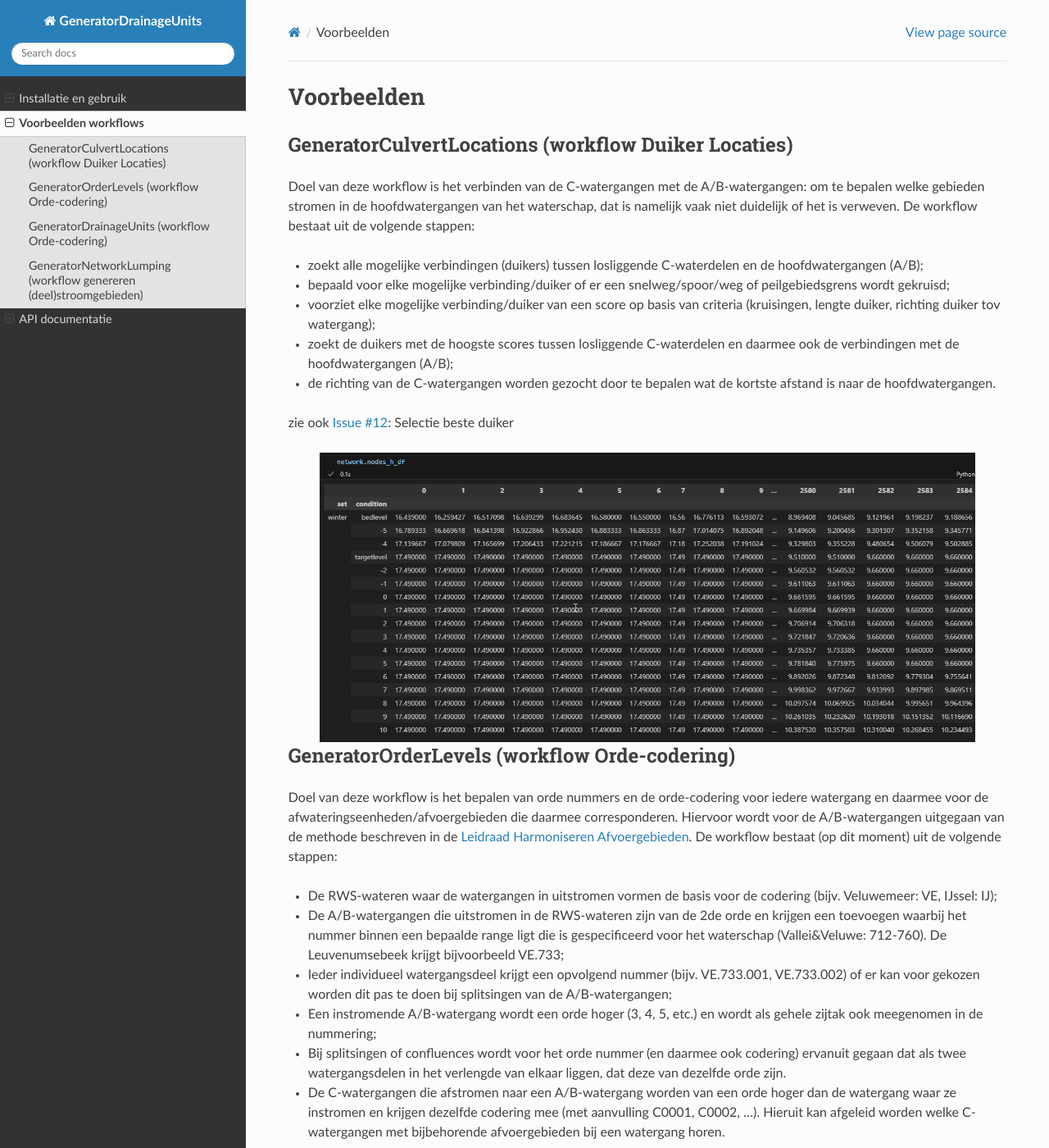
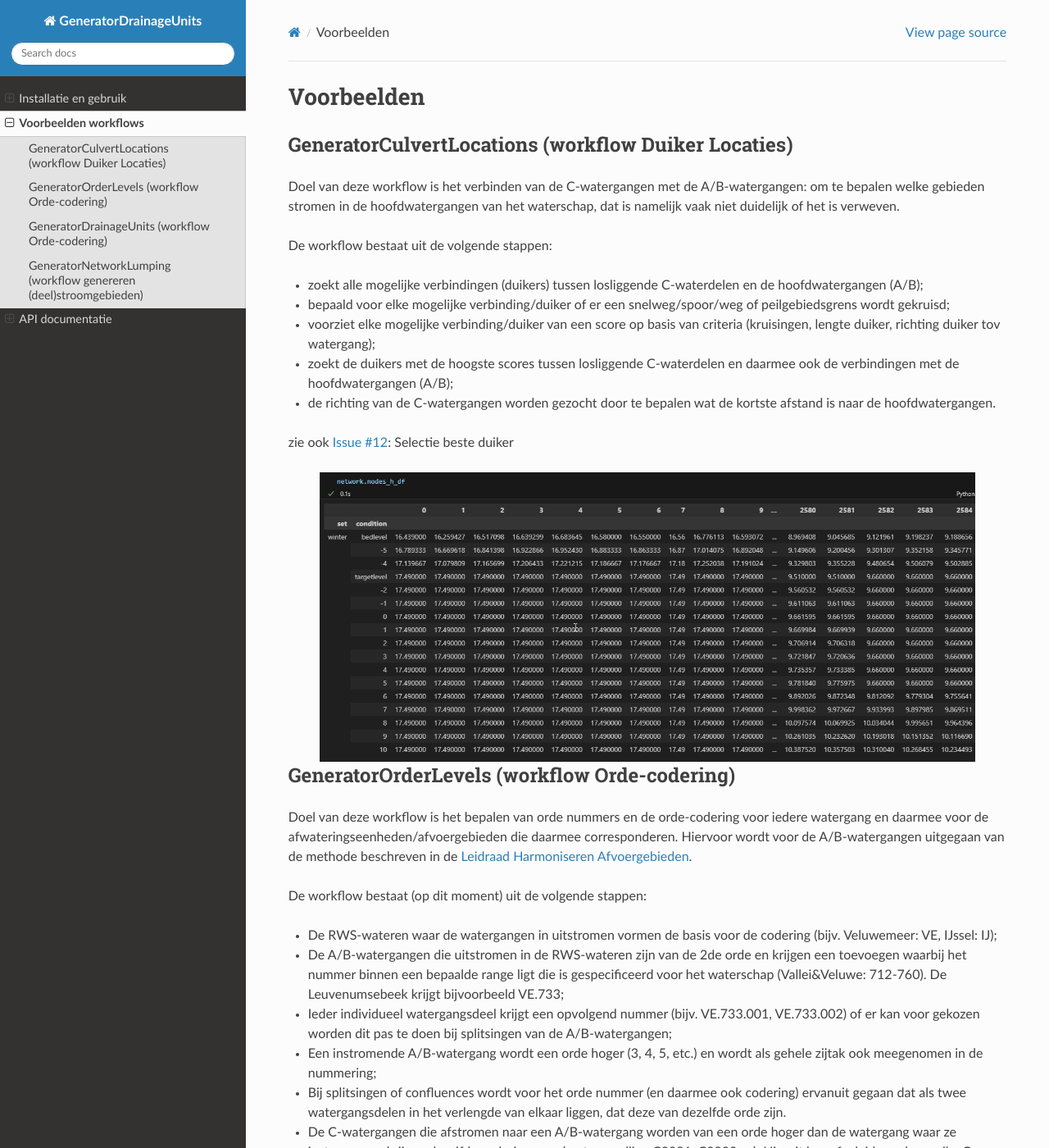
Before and after one commit to Sweco-NL/damo_afvoergebiedaanvoergebied, a Sphinx documentation site: the page built from docs/some_examples.rst, in a window 1280 px wide and 1400 px high. Shown: the whole window at 82% size. Built offline with Sphinx 7.4.7 and the Read the Docs theme 3.1.0, drawn with Linux system fonts in a browser that asks for light colours; some of the changed text lies outside the part shown.

```diff
--- a/docs/some_examples.rst
+++ b/docs/some_examples.rst
@@ -4,6 +4,7 @@ Voorbeelden
 GeneratorCulvertLocations (workflow Duiker Locaties)
 ^^^^^^^^^^^^^^^^^^^^^^^^^^^^
 Doel van deze workflow is het verbinden van de C-watergangen met de A/B-watergangen: om te bepalen welke gebieden stromen in de hoofdwatergangen van het waterschap, dat is namelijk vaak niet duidelijk of het is verweven.
+
 De workflow bestaat uit de volgende stappen:
 
 * zoekt alle mogelijke verbindingen (duikers) tussen losliggende C-waterdelen en de hoofdwatergangen (A/B);
@@ -24,6 +25,7 @@ GeneratorOrderLevels (workflow Orde-codering)
 ^^^^^^^^^^^^^^^^^^^^^^^^^^^^
 Doel van deze workflow is het bepalen van orde nummers en de orde-codering voor iedere watergang en daarmee voor de afwateringseenheden/afvoergebieden die daarmee corresponderen.
 Hiervoor wordt voor de A/B-watergangen uitgegaan van de methode beschreven in de `Leidraad Harmoniseren Afvoergebieden <https://kennis.hunzeenaas.nl/file_auth.php/hunzeenaas/a/aa/Leidraden_Harmoniseren_Afvoergebieden_v1.1.pdf>`_.
+
 De workflow bestaat (op dit moment) uit de volgende stappen:
 
 * De RWS-wateren waar de watergangen in uitstromen vormen de basis voor de codering (bijv. Veluwemeer: VE, IJssel: IJ);
@@ -34,10 +36,11 @@ De workflow bestaat (op dit moment) uit de volgende stappen:
 * De C-watergangen die afstromen naar een A/B-watergang worden van een orde hoger dan de watergang waar ze instromen en krijgen dezelfde codering mee (met aanvulling C0001, C0002, ...). Hieruit kan afgeleid worden welke C-watergangen met bijbehorende afvoergebieden bij een watergang horen.
 
 Zie ook:
-* `Issue #16 <https://github.com/Sweco-NL/generator_drainage_units/issues/16#issuecomment-2558479293>`_: Codering RWS wateren en uitstroompunten;
-* `Issue #17 <https://github.com/Sweco-NL/generator_drainage_units/issues/17#issuecomment-2516835304>`_: Definitie orde A/B watergangen;
-* `Issue #18 <https://github.com/Sweco-NL/generator_drainage_units/issues/18#issue-2629773652>`_: Definitie orde C watergangen;
-* `Issue #19 <https://github.com/Sweco-NL/generator_drainage_units/issues/20#issuecomment-2558543651>`: Definitie orde-codering;
+
+* `Issue #16 <https://github.com/Sweco-NL/generator_drainage_units/issues/16#issuecomment-2558479293>`_: Codering RWS wateren en uitstroompunten
+* `Issue #17 <https://github.com/Sweco-NL/generator_drainage_units/issues/17#issuecomment-2516835304>`_: Definitie orde A/B watergangen
+* `Issue #18 <https://github.com/Sweco-NL/generator_drainage_units/issues/18#issue-2629773652>`_: Definitie orde C watergangen
+* `Issue #19 <https://github.com/Sweco-NL/generator_drainage_units/issues/20#issuecomment-2558543651>`_: Definitie orde-codering
 
 .. image:: assets/generator_order_levels.png
     :alt: Generator Order Levels (workflow orde-codering)
```
Also changed, not shown: other parts of docs/some_examples.rst (+2 -0 lines).
